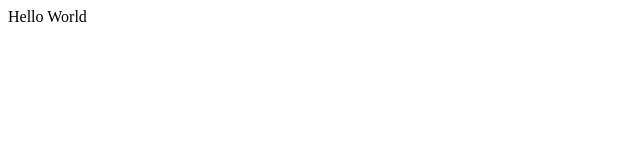
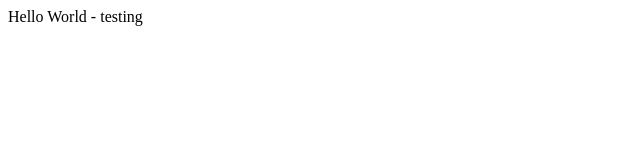
Before and after one commit to juliajyshin/juliajyshin.github.io, a plain HTML site: page index.html in a window 1280 px wide. Shown: the full height of the page, 0-640 px from the left. Drawn offline with Linux system fonts and the light colour scheme.

Commit message:
Add homepage html

```diff
--- a/index.html
+++ b/index.html
@@ -1,6 +1,6 @@
 <!doctype html>
 <html>
 <body>
-	Hello World
+	Hello World - testing
 </body>
 </html>
```
